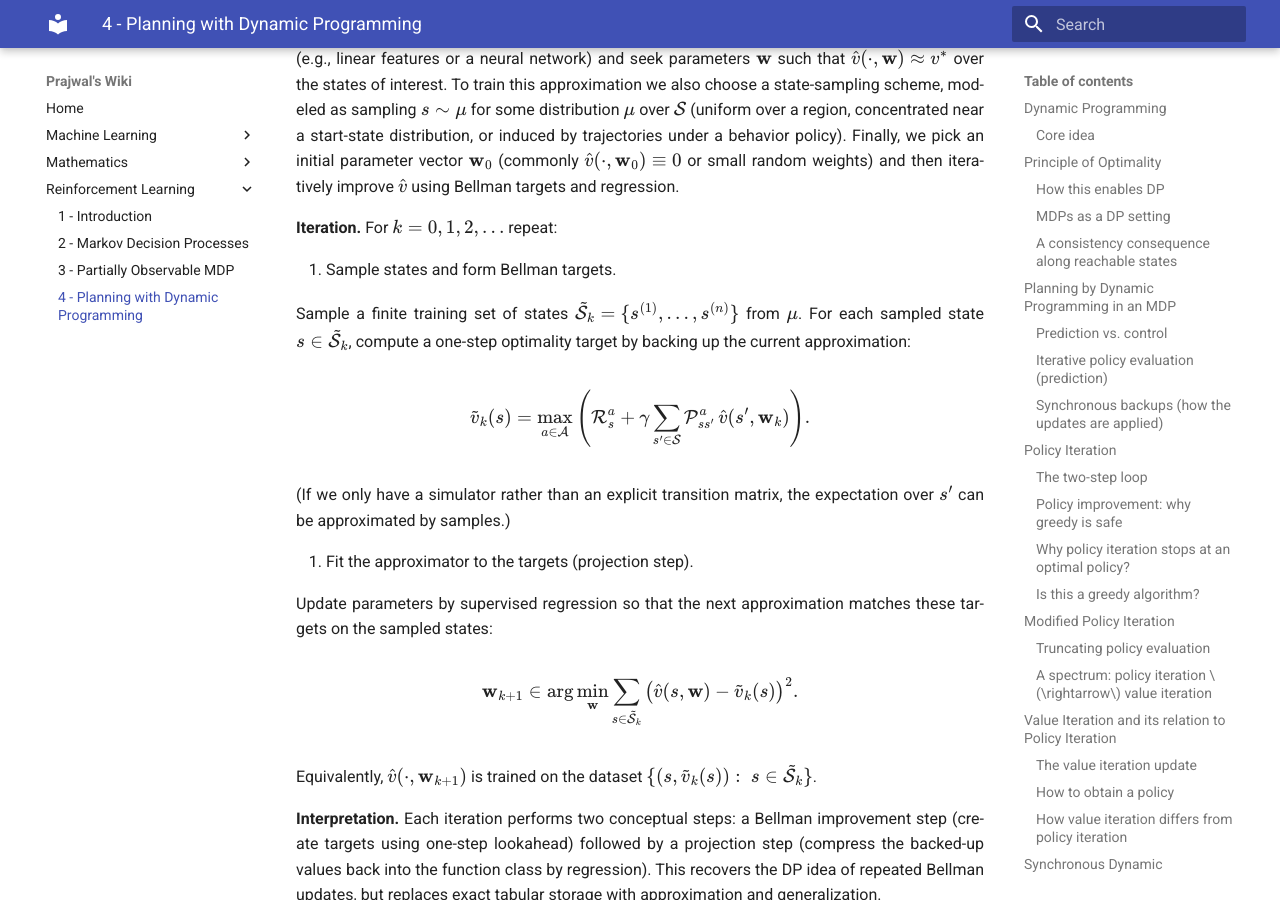
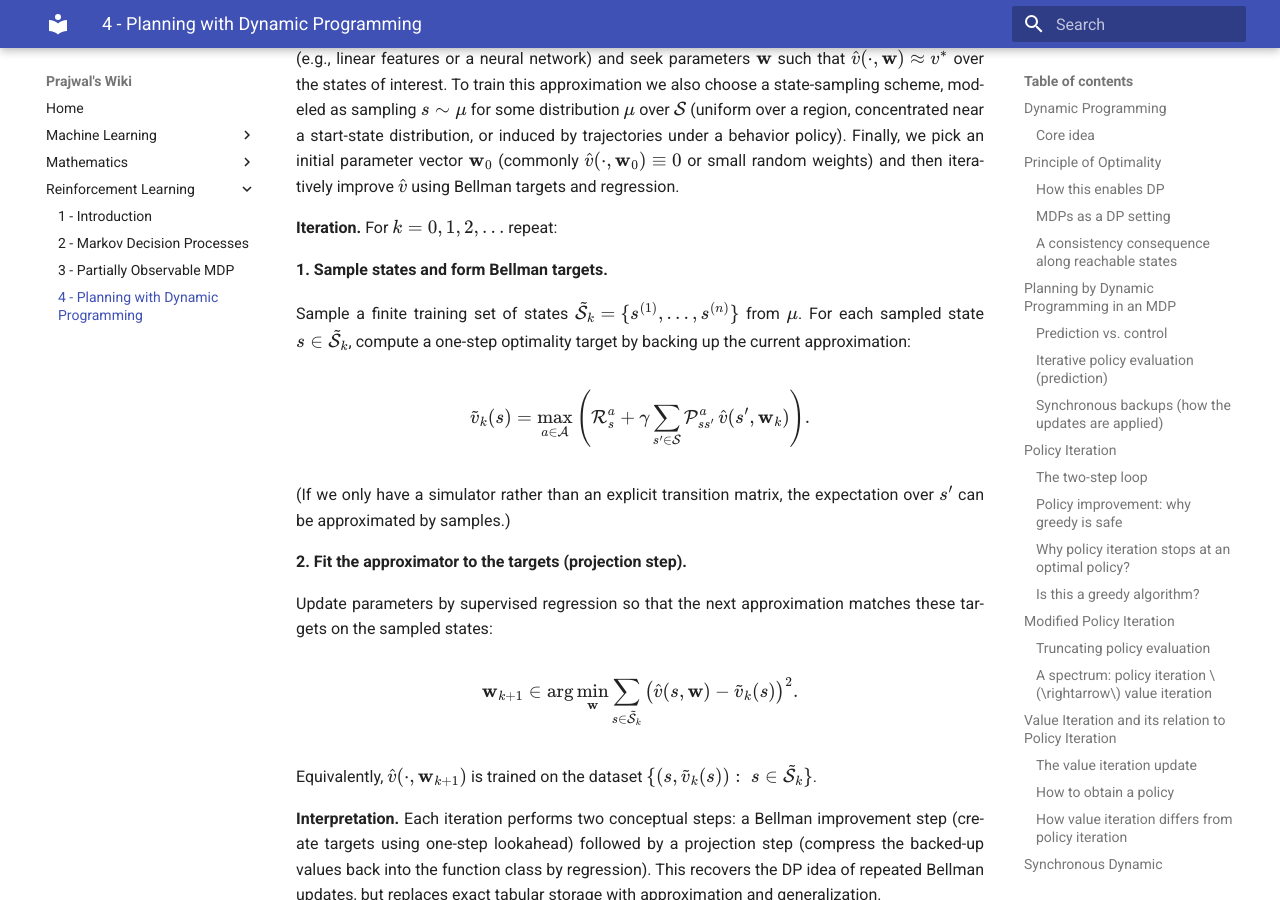
Before and after one commit to pj1911/my-wiki, an MkDocs documentation site: the page built from docs/RL-4-Planning with Dynamic Programming.md, in a window 1280 px wide and 900 px high, scrolled down 14907 px. Built offline with MkDocs 1.6.1 and Material for MkDocs 9.7.7, drawn with Linux system fonts in a browser that asks for light colours; some of the changed text lies outside the part shown.

Commit message:
Update RL-4-Planning with Dynamic Programming.md

```diff
--- a/docs/RL-4-Planning with Dynamic Programming.md
+++ b/docs/RL-4-Planning with Dynamic Programming.md
@@ -363,32 +363,32 @@
 use the model to look one step ahead and update a value estimate.
 Where they differ is in the objective, prediction versus control, and therefore in which Bellman relationship drives the update. In the tabular setting, these differences lead to three canonical algorithms.
 
-1. Prediction $\rightarrow$ Iterative Policy Evaluation
+**1. Prediction \(\rightarrow\) Iterative Policy Evaluation**
 
-  Goal: evaluate a fixed policy $\pi$ by computing its value function $v_{\pi}$.
+ Goal: evaluate a fixed policy \(\pi\) by computing its value function \(v_{\pi}\).
 
-  Bellman relationship: the Bellman expectation equation, which averages over the actions selected by $\pi$ (and over next states under the dynamics).
+ Bellman relationship: the Bellman expectation equation, which averages over the actions selected by \(\pi\) (and over next states under the dynamics).
 
-  Algorithmic pattern: repeatedly update $v(s)$ using the expected immediate reward plus the discounted expected value of successor states under $\pi$, until the values      are consistent with following $\pi$.
+ Algorithmic pattern: repeatedly update \(v(s)\) using the expected immediate reward plus the discounted expected value of successor states under \(\pi\), until the values are consistent with following \(\pi\).
 
-2. Control $\rightarrow$ Policy Iteration
+**2. Control \(\rightarrow\) Policy Iteration**
 
-Goal: find an optimal policy $\pi^{*}$.
+ Goal: find an optimal policy \(\pi^{*}\).
 
-  Bellman relationships:
+ Bellman relationships:
 
-  - use the Bellman expectation equation to (approximately or exactly) evaluate the current policy, and
-  - apply a greedy improvement step to update the policy.
+ - use the Bellman expectation equation to (approximately or exactly) evaluate the current policy, and
+ - apply a greedy improvement step to update the policy.
 
-  Algorithmic pattern: alternate between (i) evaluating the current $\pi$ and (ii) improving it by choosing, in each state, an action that maximizes one-step lookahead       using the current value estimate. The resulting sequence of policies is monotone: it never gets worse.
+ Algorithmic pattern: alternate between (i) evaluating the current \(\pi\) and (ii) improving it by choosing, in each state, an action that maximizes one-step lookahead using the current value estimate. The resulting sequence of policies is monotone: it never gets worse.
 
-3. Control $\rightarrow$ Value Iteration
+**3. Control \(\rightarrow\) Value Iteration**
 
-  Goal: compute the optimal value function $v^{*}$ and then extract an optimal policy from it.
+ Goal: compute the optimal value function \(v^{*}\) and then extract an optimal policy from it.
 
-  Bellman relationship: the Bellman optimality equation, which takes a max over actions.
+ Bellman relationship: the Bellman optimality equation, which takes a max over actions.
 
-  Algorithmic pattern: repeatedly apply the optimality backup directly to $v$. Informally, each sweep performs an "improve everywhere" step, without explicitly storing a     policy during the updates (though a greedy policy can be extracted at any time).
+ Algorithmic pattern: repeatedly apply the optimality backup directly to \(v\). Informally, each sweep performs an "improve everywhere" step, without explicitly storing a policy during the updates (though a greedy policy can be extracted at any time).
 
 ### Complexity analysis
 In their simplest tabular forms, these DP planning methods store state values:
@@ -580,10 +580,10 @@
 **Iteration.**
 For $k=0,1,2,\ldots$ repeat:
 
-1. Sample states and form Bellman targets.
+**1. Sample states and form Bellman targets.**
 
-  Sample a finite training set of states $\tilde{\mathcal{S}}_k=\{s^{(1)},\dots,s^{(n)}\}$ from $\mu$.
-  For each sampled state $s\in\tilde{\mathcal{S}}_k$, compute a one-step optimality target by backing up the current approximation:
+Sample a finite training set of states $\tilde{\mathcal{S}}_k=\{s^{(1)},\dots,s^{(n)}\}$ from $\mu$.
+For each sampled state $s\in\tilde{\mathcal{S}}_k$, compute a one-step optimality target by backing up the current approximation:
 
 $$
 \tilde v_k(s)=
@@ -594,11 +594,11 @@
 \right).
 $$
 
-  (If we only have a simulator rather than an explicit transition matrix, the expectation over $s'$ can be approximated by samples.)
+(If we only have a simulator rather than an explicit transition matrix, the expectation over $s'$ can be approximated by samples.)
 
-2. Fit the approximator to the targets (projection step).
+**2. Fit the approximator to the targets (projection step).**
 
-  Update parameters by supervised regression so that the next approximation matches these targets on the sampled states:
+Update parameters by supervised regression so that the next approximation matches these targets on the sampled states:
 
 $$
 \mathbf{w}_{k+1}
@@ -608,8 +608,8 @@
 \big(\hat v(s,\mathbf{w})-\tilde v_k(s)\big)^2.
 $$
 
-  Equivalently, $\hat v(\cdot,\mathbf{w}_{k+1})$ is trained on the dataset
-  $\{(s,\tilde v_k(s)):\ s\in\tilde{\mathcal{S}}_k\}$.
+Equivalently, $\hat v(\cdot,\mathbf{w}_{k+1})$ is trained on the dataset
+$\{(s,\tilde v_k(s)):\ s\in\tilde{\mathcal{S}}_k\}$.
 
 **Interpretation.**
 Each iteration performs two conceptual steps: a Bellman improvement step (create targets using one-step lookahead) followed by a projection step (compress the backed-up values back into the function class by regression). This recovers the DP idea of repeated Bellman updates, but replaces exact tabular storage with approximation and generalization.
```
